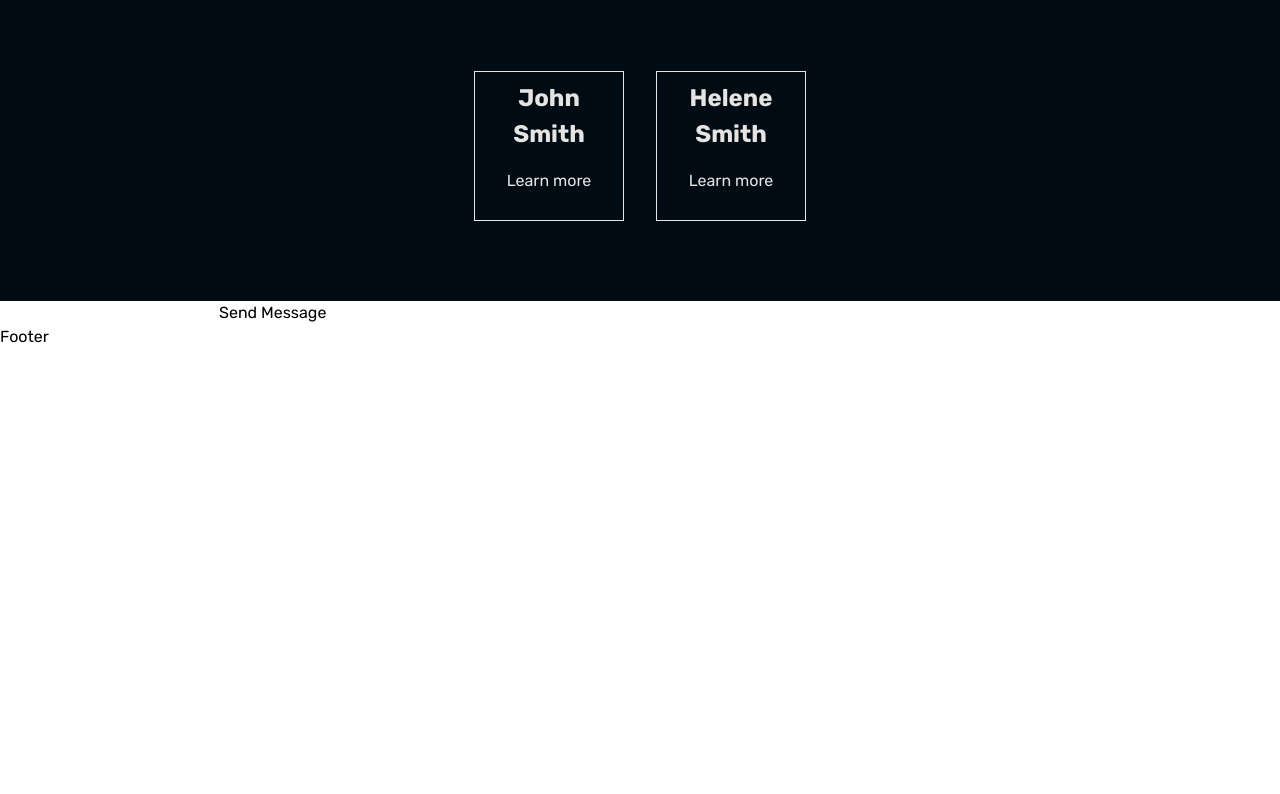
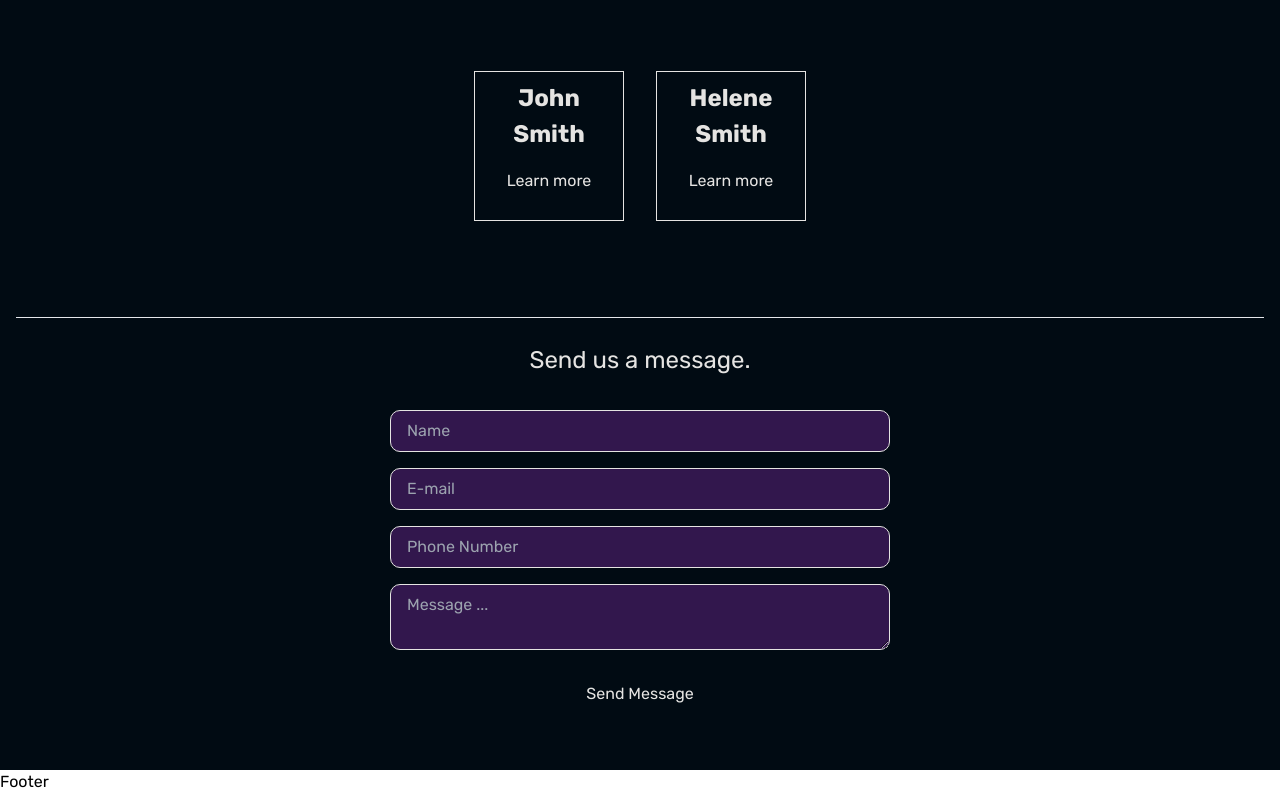
Before and after one commit to MenassieErmias/yamato-engineering, a Next.js app: page / in a window 1280 px wide. Shown: the part 2971-3765 px from the top of the page. Before the commit the page ends 3320 px from the top, so only its background shows below. Built offline with nearby package versions, Linux system fonts and the light colour scheme.

Commit message:
contact form added and styled: ContactUs.jsx and home.css

```diff
--- a/components/ContactUs.jsx
+++ b/components/ContactUs.jsx
@@ -3,10 +3,31 @@ import Form from 'next/form'
 const ContactUs = () => {
   return (
     <section className="contact-us">
-      <div className="contact-us container">
-        <Form className="contact-us-form">
-          <input className='contact-form-input' name="Name" />
-          <button type="submit">
+      <hr />
+      <h2 className="contact-us-heading">
+        Send us a message.
+      </h2>
+
+      <div className="contact-us-container">
+        <Form className="contact-form">
+          <input
+            className='contact-form-input'
+            name="Name"
+            placeholder="Name"
+          />
+          <input
+            className='contact-form-input'
+            type="email"
+            name="email"
+            id="email"
+            placeholder='E-mail'
+          />
+          <input
+            className='contact-form-input' type="tel" name="phone" id="phone" placeholder='Phone Number' />
+          <textarea
+            className='contact-form-textarea'
+            name="message" id="message" placeholder='Message ...'></textarea>
+          <button className='contact-form-btn' type="submit">
             Send Message
           </button>
         </Form>
--- a/styles/home.css
+++ b/styles/home.css
@@ -295,3 +295,53 @@
 .client-card-btn:hover {
   transform: scale(1.1);
 }
+
+/* contact us styles */
+
+.contact-us {
+  height: 100vh;
+  background-color: var(--primary);
+  color: var(--text-primary);
+  padding: 1rem;
+}
+
+.contact-us-heading {
+  font-size: 1.5rem;
+  text-align: center;
+  margin-top: 1.5rem;
+}
+
+@media (min-width: 720px) {
+  .contact-us {
+    height: max-content;
+  }
+}
+
+/* contact form styles */
+
+.contact-form {
+  margin: 2rem auto;
+  display: flex;
+  flex-direction: column;
+  gap: 1rem;
+  max-width: 500px;
+}
+
+.contact-form-input,
+.contact-form-textarea {
+  padding: 0.5rem 1rem;
+  border: 1px solid var(--text-primary);
+  background-color: var(--secondary);
+  border-radius: 10px;
+}
+
+.contact-form-btn {
+  transition: all 1s ease-in-out;
+  padding: 1rem 0.5rem;
+}
+
+.contact-form-btn:hover {
+  background-color: var(--secondary);
+}
+
+/* Footer styles */
```
